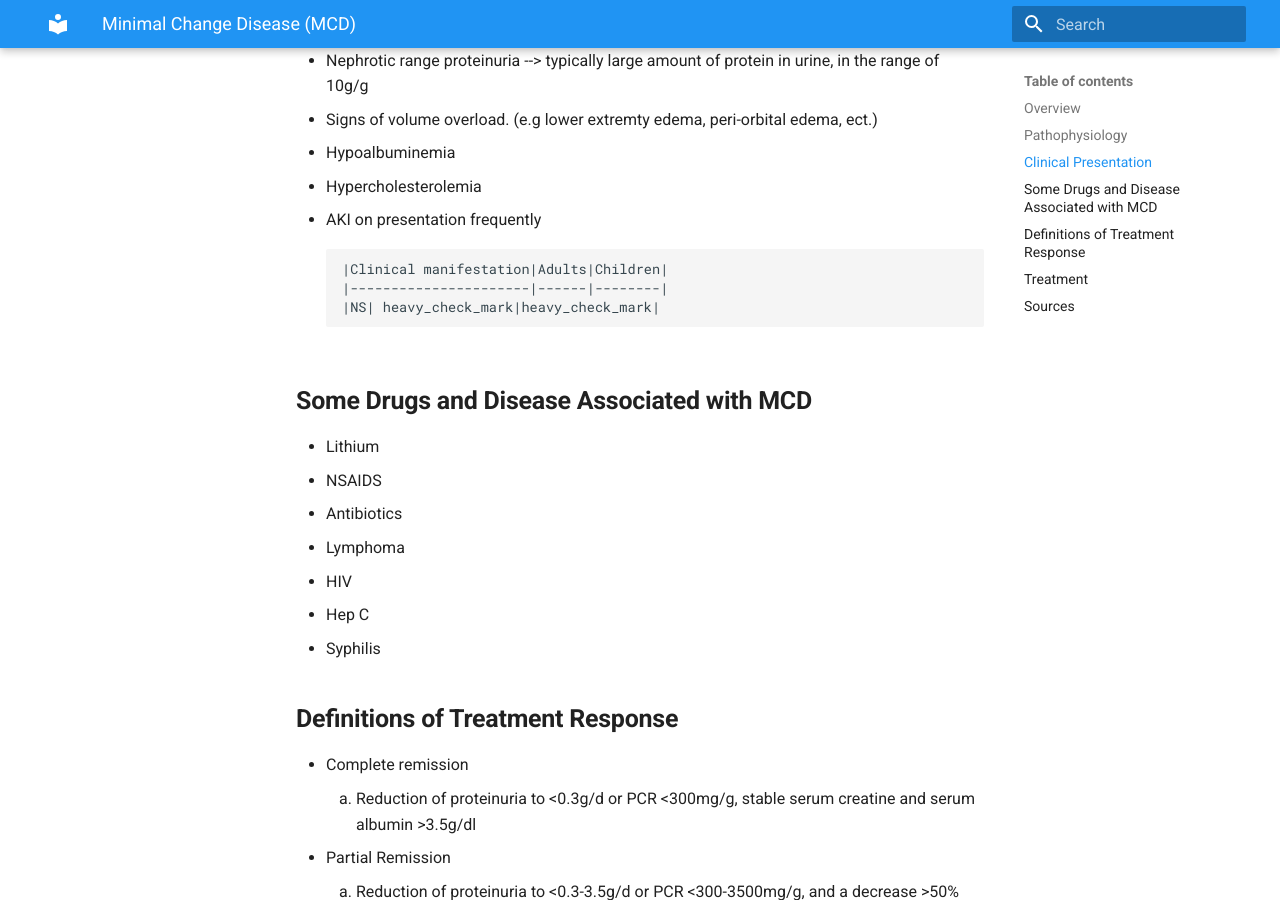
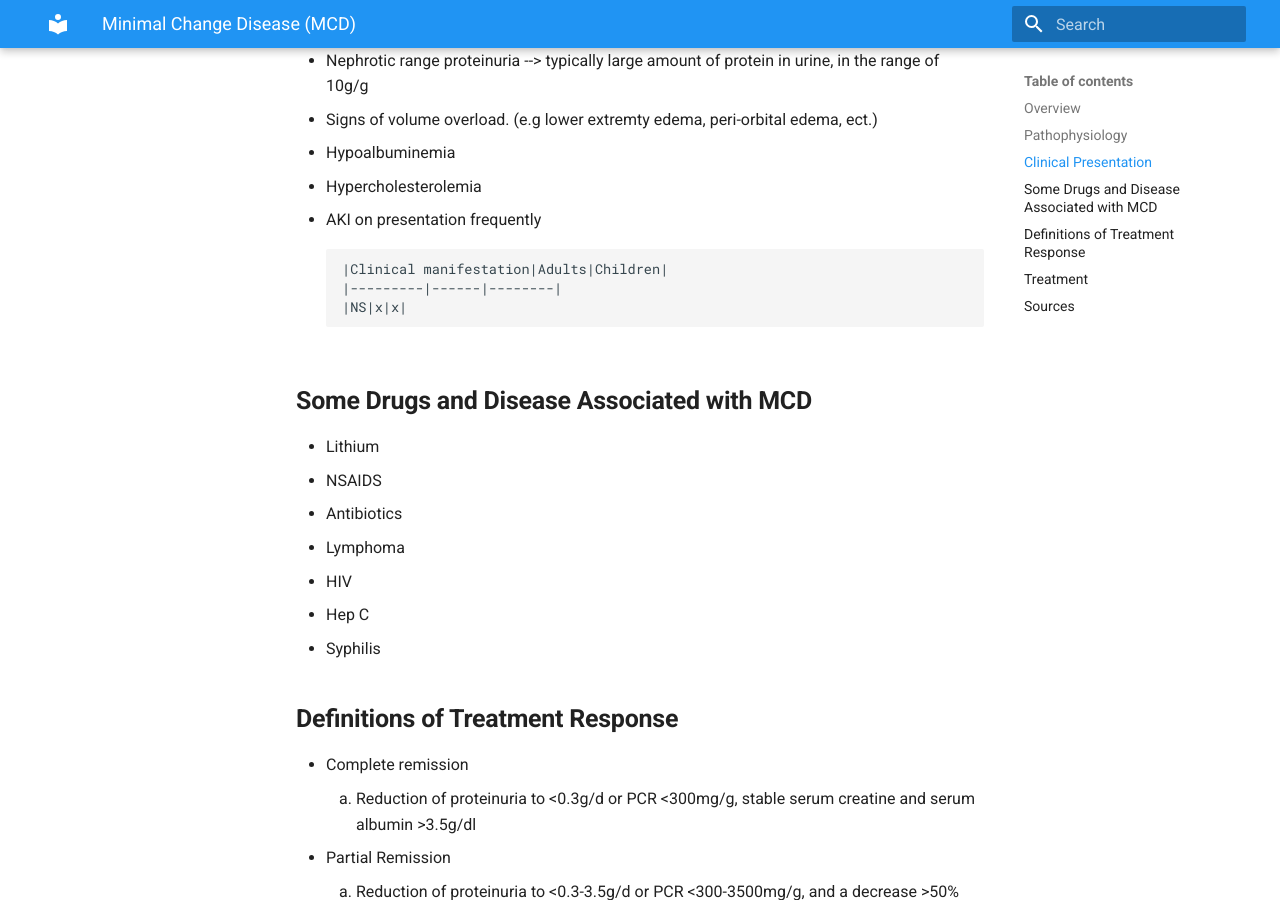
Before and after one commit to TTUNEPH2025/GN, an MkDocs documentation site: the page built from docs/MCD.md, in a window 1280 px wide and 900 px high, scrolled down 877 px. Built offline with MkDocs 1.6.1 and Material for MkDocs 9.7.7, drawn with Linux system fonts in a browser that asks for light colours.

Commit message:
Update MCD.md

````diff
--- a/docs/MCD.md
+++ b/docs/MCD.md
@@ -21,8 +21,8 @@
  * AKI on presentation frequently
 ```
 |Clinical manifestation|Adults|Children|
-|----------------------|------|--------|
-|NS| heavy_check_mark|heavy_check_mark|
+|---------|------|--------|
+|NS|x|x|
 ```
 ## **Some Drugs and Disease Associated with MCD**
  * Lithium
````
